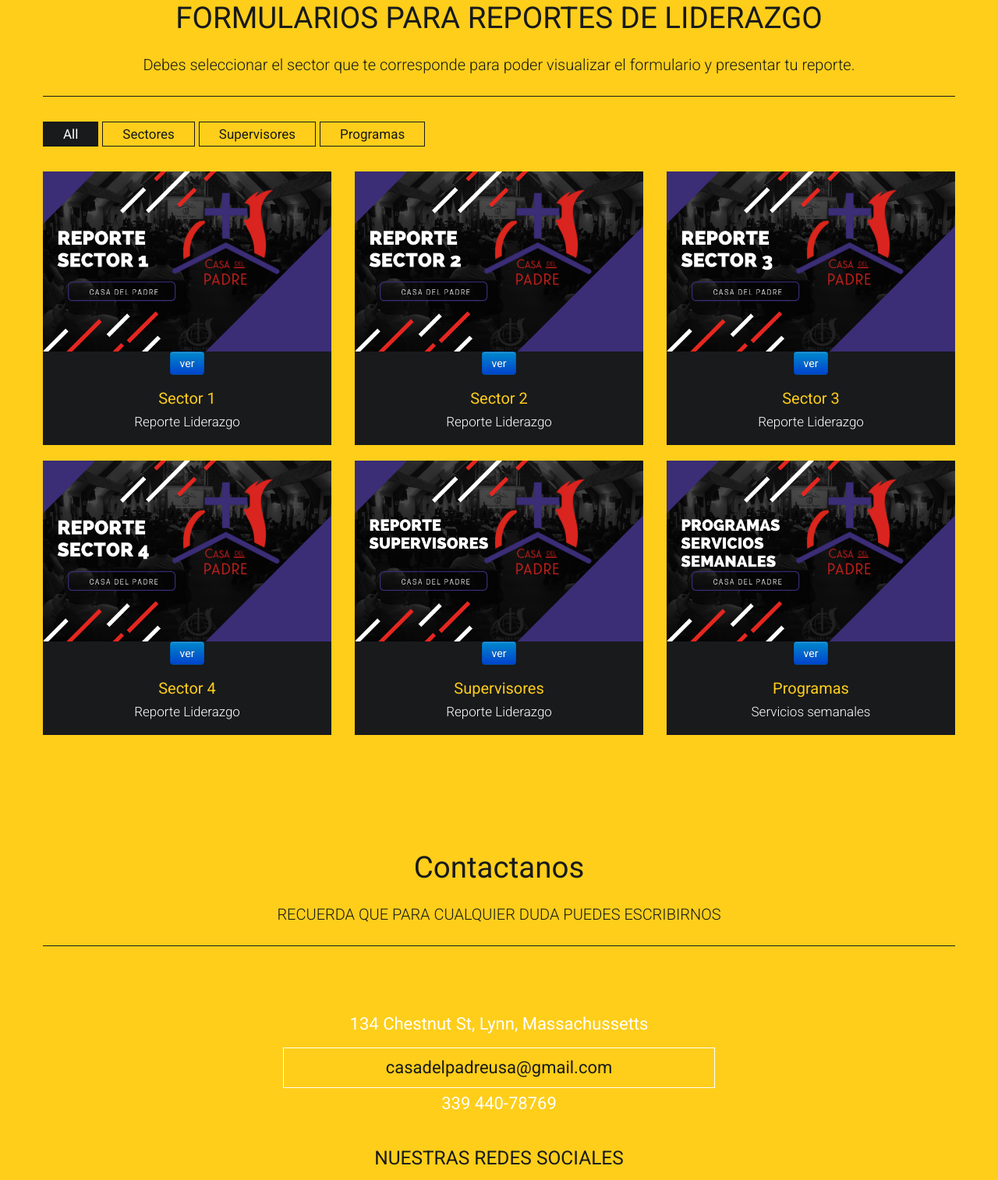
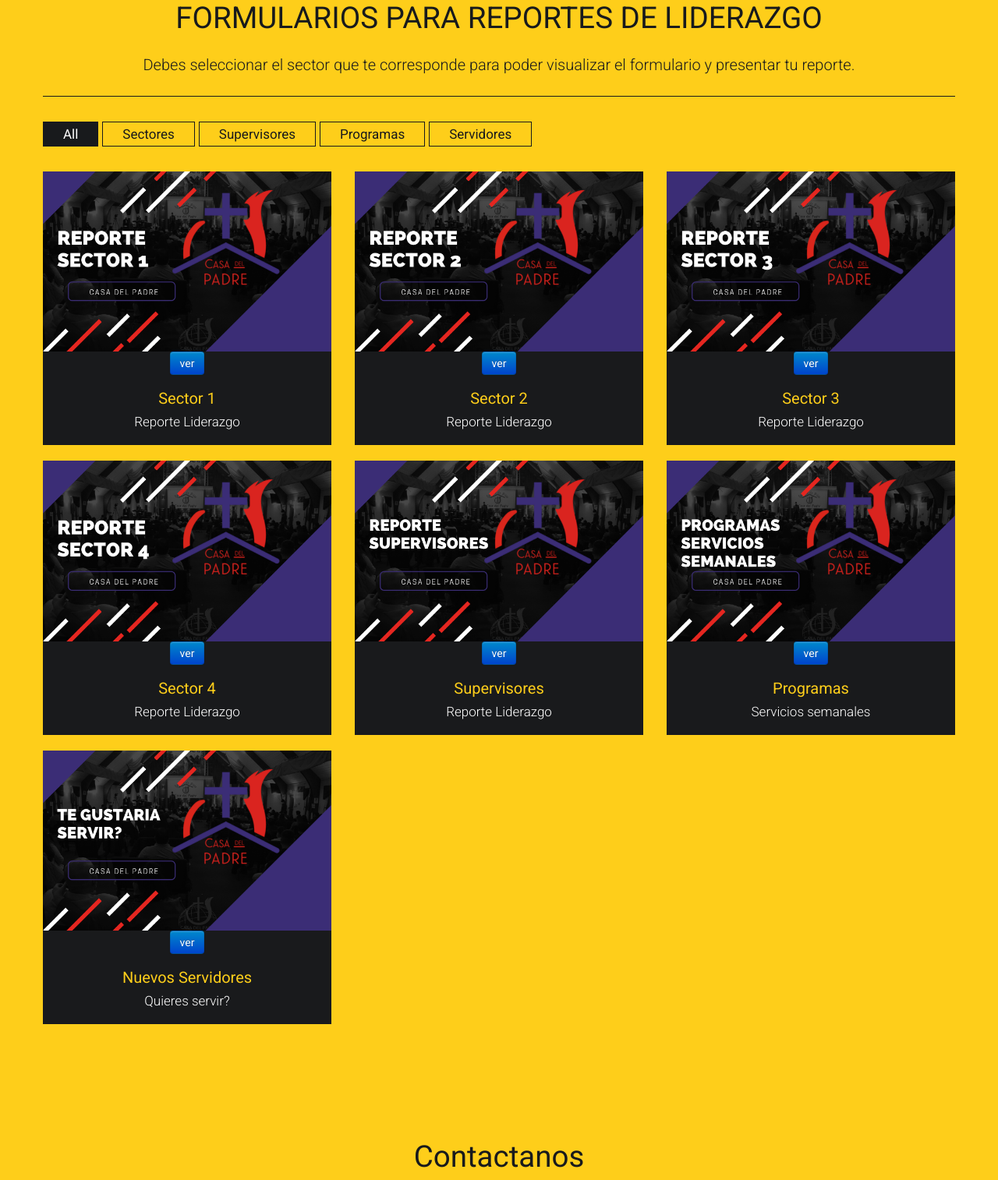
Before and after one commit to Japgaryt/IDEC, a plain HTML site: page index.html in a window 1280 px wide. Shown: the part 1259-2773 px from the top of the page at 78% size. Drawn offline with Linux system fonts and the light colour scheme; some packages are replaced by stand-ins of ours.

Commit message:
Add files via upload

```diff
--- a/index.html
+++ b/index.html
@@ -170,6 +170,9 @@
                     <li class="filter" data-filter="programas">
                         <a href="#noAction">Programas</a>
                     </li>
+                    <li class="filter" data-filter="servir">
+                        <a href="#noAction">Servidores</a>
+                    </li>
                 </ul>
                 <!-- Start details for portfolio project 1 -->
 
@@ -223,6 +226,15 @@
                                 <a href="https://forms.gle/zFMrckewoo51K2Ca8" class="btn btn-primary" role="button">ver</a>
                                 <h3>Programas</h3>
                                 <p>Servicios semanales</p>
+
+                            </div>
+                        </li>
+                        <li class="span4 mix servir">
+                            <div class="thumbnail">
+                                <img src="images/Portafolio7jp.png" alt="project 5">
+                                <a href="https://forms.gle/Mp46KdCNe3qbamN76" class="btn btn-primary" role="button">ver</a>
+                                <h3>Nuevos Servidores</h3>
+                                <p>Quieres servir?</p>
 
                             </div>
                         </li>
```
Also changed, not shown: images/Portafolio7jp.png (added).
